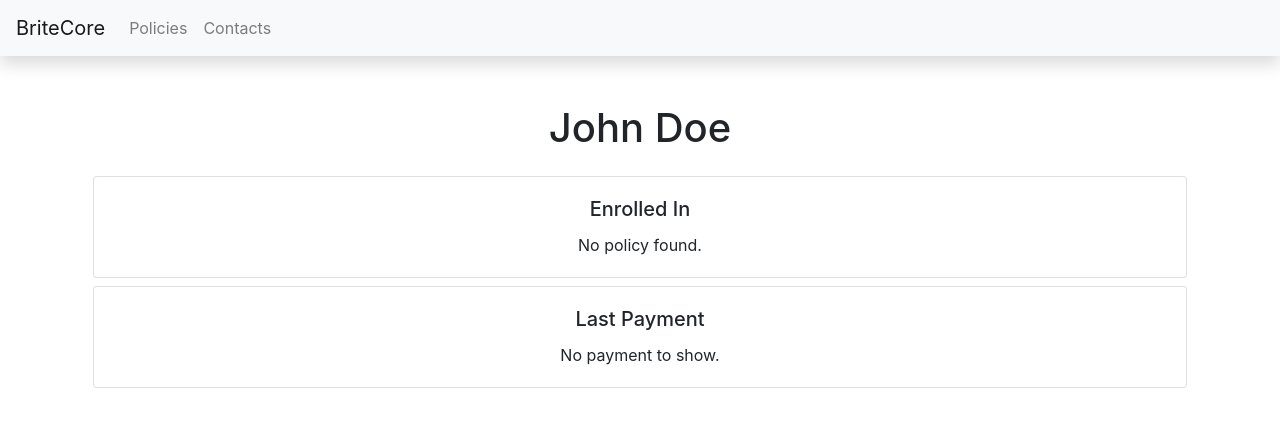
After one commit to EdwinP7/OpsProject, a Flask app: page /contacts/1/ in a window 1280 px wide. The commit adds this page. Shown: the top 427 px of the page. Run offline with Flask 3, Linux system fonts and the light colour scheme; some libraries are stand-ins or nearby versions.

Commit message:
Bonus: Add a contacts and contact detail page

```diff
--- a/accounting/templates/base.html
+++ b/accounting/templates/base.html
@@ -22,8 +22,11 @@
 
     <div class="collapse navbar-collapse" id="navbarSupportedContent">
       <ul class="navbar-nav mr-auto">
-        <li class="nav-item active">
+        <li class="nav-item">
           <a class="nav-link" href="/policies/">Policies <span class="sr-only">(current)</span></a>
+        </li>
+        <li class="nav-item">
+          <a class="nav-link" href="/contacts/">Contacts</a>
         </li>
       </ul>
     </div>
--- /dev/null
+++ b/accounting/templates/contact_detail.html
@@ -0,0 +1,28 @@
+{% extends 'base.html' %}
+
+{% block content %}
+  <h1>{{contact.name}}</h1>
+
+  <div class="container p-2">
+  <div class="card mt-2">
+      <div class="card-body">
+        <h5 class="card-title">Enrolled In</h5>
+        {% if contact.policy %}
+            <a href="/policy/?policy_id={{contact.policy.id}}" class="card-text">{{contact.policy.policy_number}}</a>
+        {% else %}
+            <p class="card-text">No policy found.</p>
+        {% endif %}
+      </div>
+    </div>
+    <div class="card mt-2">
+      <div class="card-body">
+        <h5 class="card-title">Last Payment</h5>
+        {% if contact.last_payment %}
+            <p class="card-text">${{contact.last_payment.amount_paid}} on {{contact.last_payment.transaction_date}}</p>
+        {% else %}
+            <p class="card-text">No payment to show.</p>
+        {% endif %}
+      </div>
+    </div>
+  </div>
+{% endblock %}
--- a/accounting/templates/error.html
+++ b/accounting/templates/error.html
@@ -1,7 +1,7 @@
 {% extends 'base.html' %}
 
 {% block content %}
-  <h1>Oops! That policy was not found.</h1>
-  <a href="/policies/" class="btn btn-primary">Search Again</a>
+  <h1>Oops! That {{resource_type}} was not found.</h1>
+  <a href="/" class="btn btn-primary">View Home</a>
 </div>
 {% endblock %}
--- a/accounting/views.py
+++ b/accounting/views.py
@@ -8,7 +8,7 @@ from utils import PolicyAccounting
 from accounting import app, db
 
 # Import our models
-from models import Contact, Invoice, Policy
+from models import Contact, Invoice, Policy, Payment
 
 # Routing for the server.
 @app.route("/")
@@ -19,10 +19,9 @@ def index():
 
 @app.route("/policies/")
 def policies():
-    """ Returns all policies """
+    """ View for policy search page """
 
-    policies = Policy.query.all()
-    return render_template('policies.html', policies=policies)
+    return render_template('policies.html')
 
 
 @app.route("/policy/", methods=['GET'])
@@ -35,16 +34,19 @@ def policy():
     if policy_id is None or policy_id == '':
         return Response(status=400)
 
+    # Default date
     if not date:
-        date = datetime.now()
+        date = datetime.now().date()
     else:
         date = datetime.strptime(date, '%Y-%m-%d').date()
 
+    # Return error page if policy not found
     try:
         policy_account = PolicyAccounting(policy_id)
     except NoResultFound as ex:
-        return render_template('error.html', status=404, )
+        return render_template('error.html', status=404, resource_type='Policy')
 
+    # Retrieve relevant information about policy for view
     policy_details = {
         'account_balance': policy_account.return_account_balance(date),
         'agent': policy_account.agent,
@@ -57,3 +59,31 @@ def policy():
     }
 
     return render_template('policy_detail.html', policy_details=policy_details)
+
+
+@app.route("/contacts/")
+def contacts():
+    """ View for contacts page """
+
+    contacts_list = Contact.query.all()
+
+    return render_template('contacts.html', contacts=contacts_list)
+
+@app.route("/contacts/<contact_id>/", methods=['GET'])
+def contact(contact_id):
+    """ View for contacts page """
+
+    try:
+        contact = Contact.query.filter_by(id=contact_id).one()
+    except:
+        return render_template('error.html', status=404, resource_type='Contact')
+
+    # Get contact's policy
+    contact.policy = Policy.query.filter_by(named_insured=contact.id).first()
+
+    # Get last payment
+    contact.last_payment = Payment.query.filter_by(contact_id=contact.id)\
+                                        .order_by(Payment.transaction_date.desc())\
+                                        .first()
+
+    return render_template('contact_detail.html', contact=contact)
```
Also changed, not shown: accounting/templates/contacts.html (added, +29 -0 lines), accounting/templates/index.html (+16 -6 lines).
